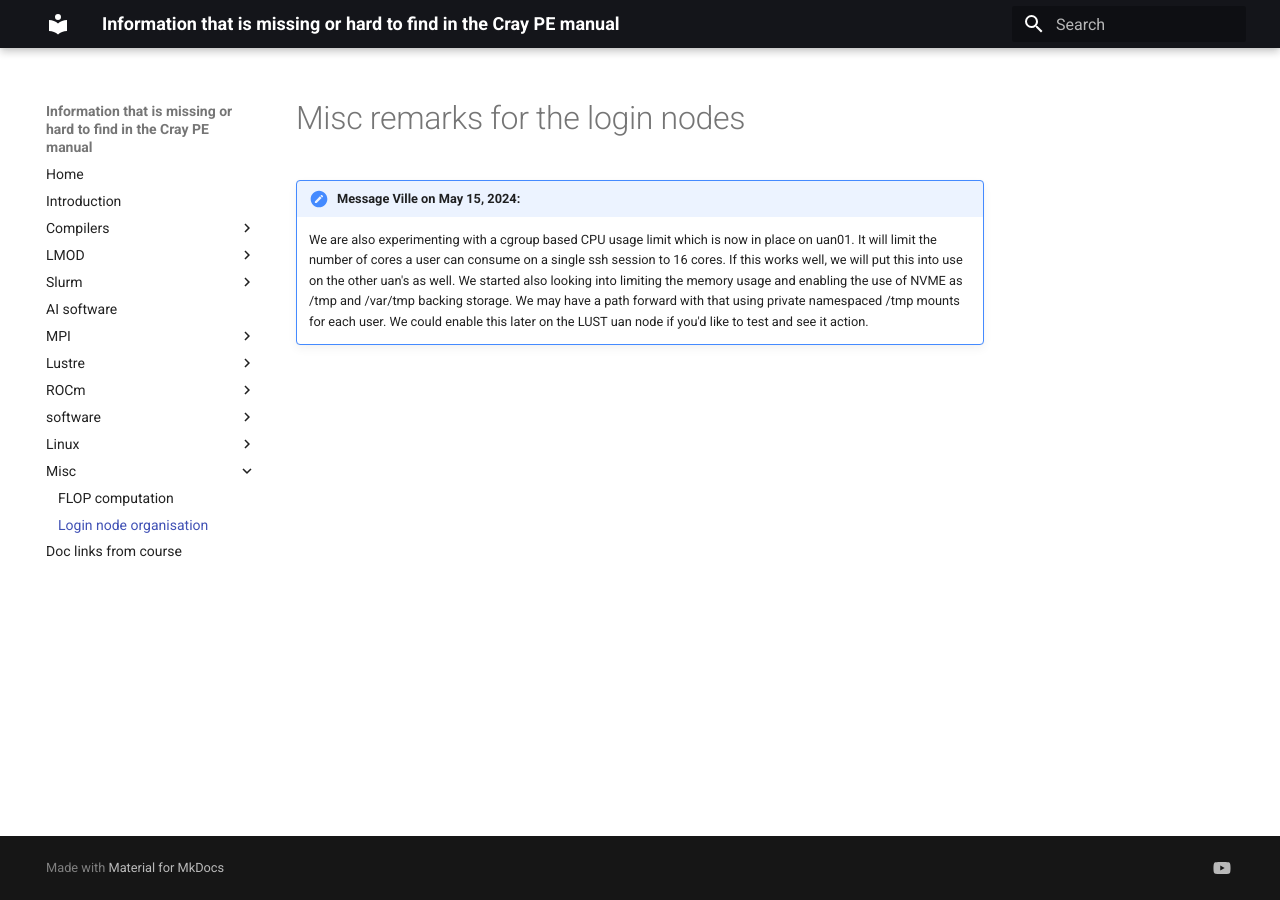
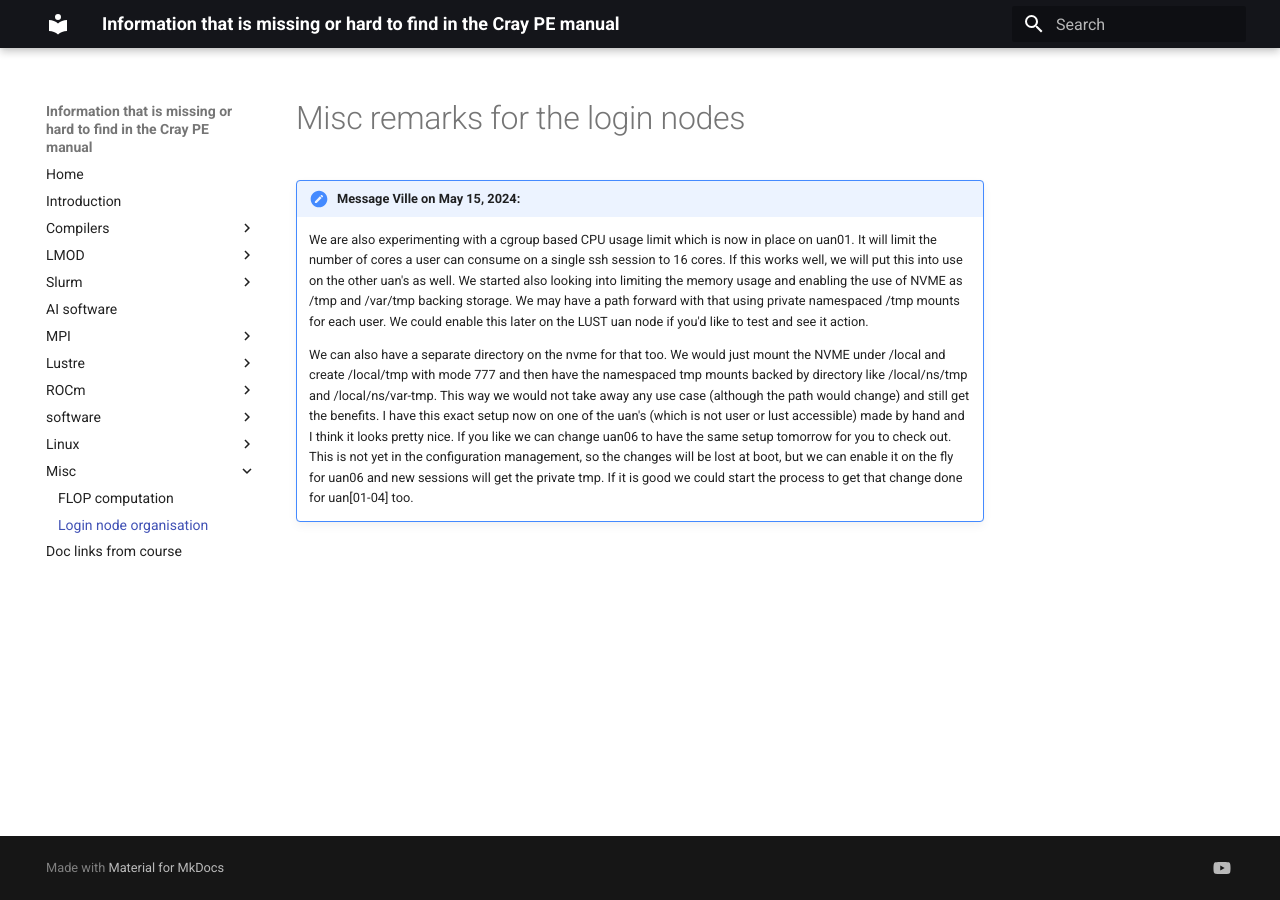
Before and after one commit to klust/LUMI-tips-and-tricks, an MkDocs documentation site: the page built from docs/99_Misc/99_02_LoginNodes.md, in a window 1280 px wide. Built offline with MkDocs 1.6.1 and Material for MkDocs 9.7.7, drawn with Linux system fonts in a browser that asks for light colours.

Commit message:
Further comments on the login node reconfiguration.

```diff
--- a/docs/99_Misc/99_02_LoginNodes.md
+++ b/docs/99_Misc/99_02_LoginNodes.md
@@ -8,3 +8,13 @@
     /tmp and /var/tmp backing storage. We may have a path forward with that using
     private namespaced /tmp mounts for each user. We could enable this later
     on the LUST uan node if you'd like to test and see it action.
+
+    We can also have a separate directory on the nvme for that too. We would just mount the NVME
+    under /local and create /local/tmp with mode 777 and then have the namespaced tmp mounts
+    backed by directory like /local/ns/tmp and /local/ns/var-tmp. This way we would not take away
+    any use case (although the path would change) and still get the benefits. I have this exact
+    setup now on one of the uan's (which is not user or lust accessible) made by hand and I think
+    it looks pretty nice. If you like we can change uan06 to have the same setup tomorrow for
+    you to check out. This is not yet in the configuration management, so the changes will
+    be lost at boot, but we can enable it on the fly for uan06 and new sessions will get
+    the private tmp. If it is good we could start the process to get that change done for uan[01-04] too.
```
